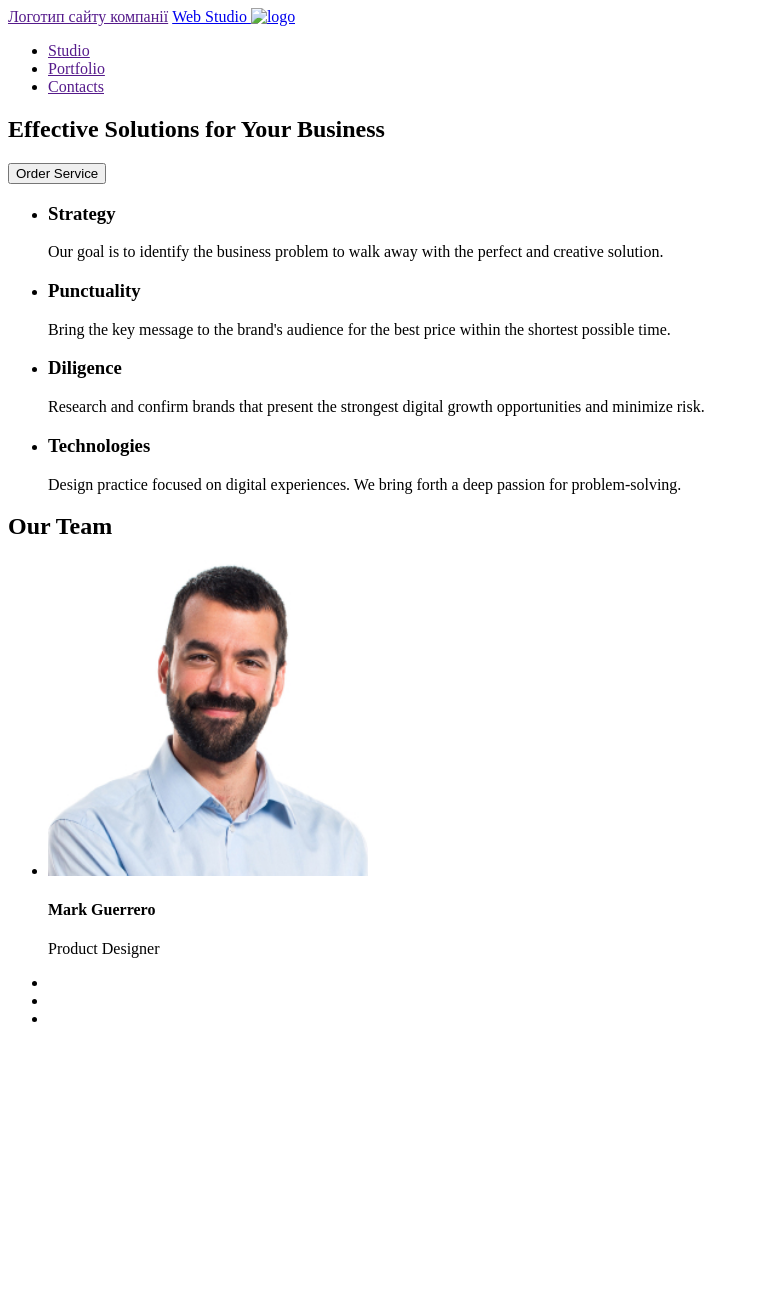
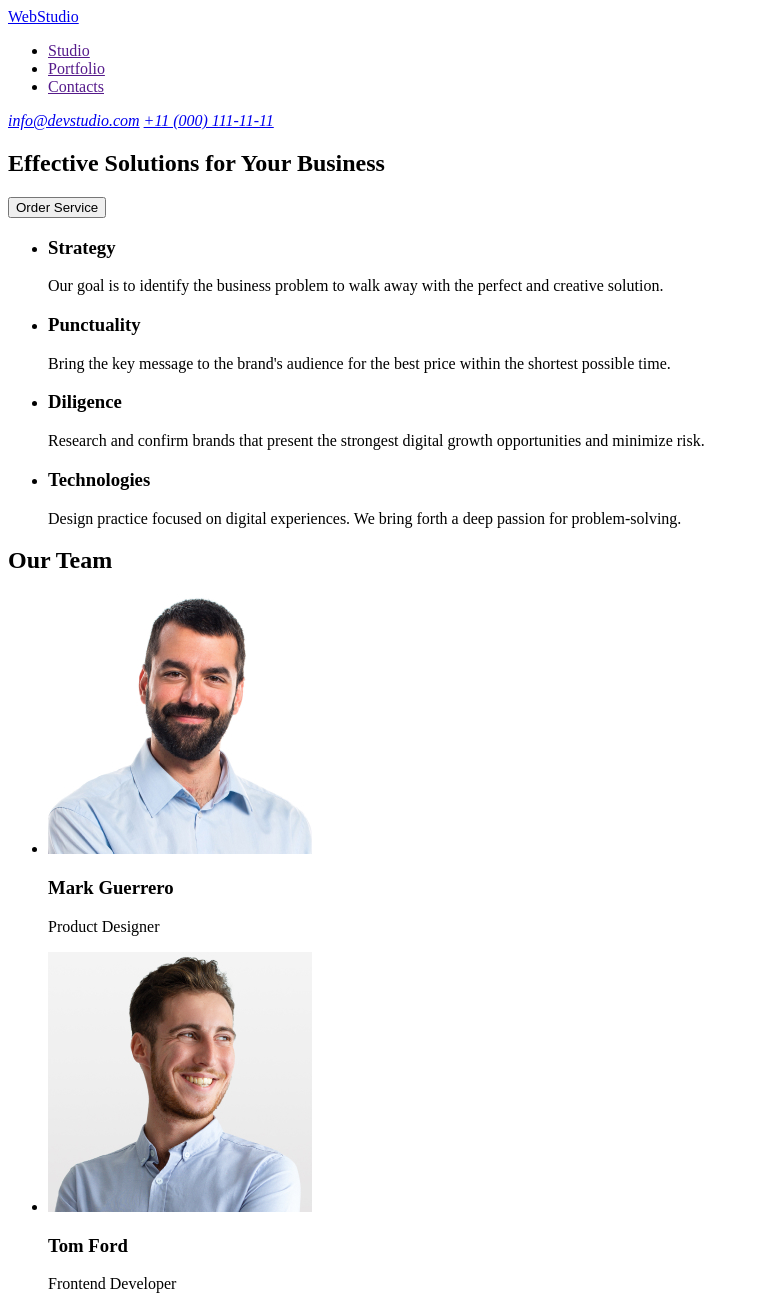
Before and after one commit to ShamanShine/goit-markup-hw-01, a plain HTML site: page index.html in a window 1280 px wide. Shown: the top 1300 px of the page, without its empty margins (0-759 px from the left). Before the commit the page ends 1044 px from the top, so only its background shows below. Drawn offline with Linux system fonts and the light colour scheme.

Commit message:
Add foto item (IT teem)

```diff
--- a/index.html
+++ b/index.html
@@ -4,23 +4,26 @@
 <head>
     <meta charset="UTF-8">
     <meta name="viewport" content="width=device-width, initial-scale=1.0">
-    <title>Home-Work#1</title>
+    <title>Web Studio</title>
 </head>
 
 <body>
     <!-- Navigation -->
     <header>
-        <a href="">Логотип сайту компанії</a>
-        <a href="index.html">Web Studio
-            <img src="/images/logo.png" alt="logo" /> </a>
-
         <nav>
+            <a href="./index.html">WebStudio</a>
             <ul>
                 <li><a href="">Studio</a> </li>
                 <li><a href="">Portfolio</a> </li>
                 <li><a href="">Contacts</a> </li>
             </ul>
+            <!-- Contact info -->
+            <address>
+                <a href="mailto:info@devstudio.com">info@devstudio.com</a>
+                <a href="tel:+110001111111">+11 (000) 111-11-11</a>
+            </address>
         </nav>
+
 
     </header>
 
@@ -62,23 +65,30 @@
         <section>
             <h2>Our Team</h2>
             <ul>
-                <li><img src="/images/img1jpg.jpg" width="320" alt="Mark Guerrero" />
-                    <h4>Mark Guerrero</h4>
+                <li><img src="./images/img1.jpg" width="264" height="260" alt="Mark Guerrero" />
+                    <h3>Mark Guerrero</h3>
                     <p>Product Designer</p>
                 </li>
-                <li></li>
-                <li></li>
-                <li></li>
+                <li><img src="./images/img2.jpg" width="264" height="260" alt="Tom Ford" />
+                    <h3>Tom Ford</h3>
+                    <p>Frontend Developer</p>
+                </li>
+                <li><img src="./images/img3.jpg" width="264" height="260" alt="Camila Garcia" />
+                    <h3>Camila Garcia</h3>
+                    <p>Marketing</p>
+                </li>
+                <li><img src="./images/img4.jpg" width="264" height="260" alt="Daniel Wilson" />
+                    <h3>Daniel Wilson</h3>
+                    <p>UI Designer</p>
+                </li>
             </ul>
 
         </section>
     </main>
 
     <footer>
-        <!-- E-mail and tel -->
-        <address>
-
-        </address>
+        <a href="./index.html">WebStudio</a>
+        <p>Increase the flow of customers and sales for your business with digital marketing & growth solutions.</p>
 
     </footer>
 </body>
```
Also changed, not shown: images/img1.jpg (renamed from images/img1jpg.jpg), images/img1.png (deleted), images/img2.jpg (added), images/img2.png (deleted), images/img3.jpg (added), images/img3.png (deleted), images/img4.jpg (added), images/img4.png (deleted).
